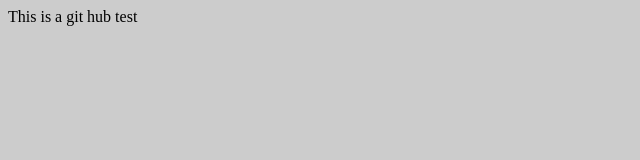
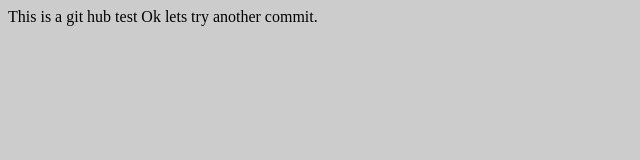
Before and after one commit to webzog/cb-git-test, a plain HTML site: page intex.html in a window 1280 px wide. Shown: the whole page, without its empty margins (0-640 px from the left). Drawn offline with Linux system fonts and the light colour scheme.

Commit message:
inline notes for commit

```diff
--- a/intex.html
+++ b/intex.html
@@ -8,5 +8,7 @@
 
 <body>
 This is a git hub test
+
+Ok lets try another commit.
 </body>
 </html>
```
